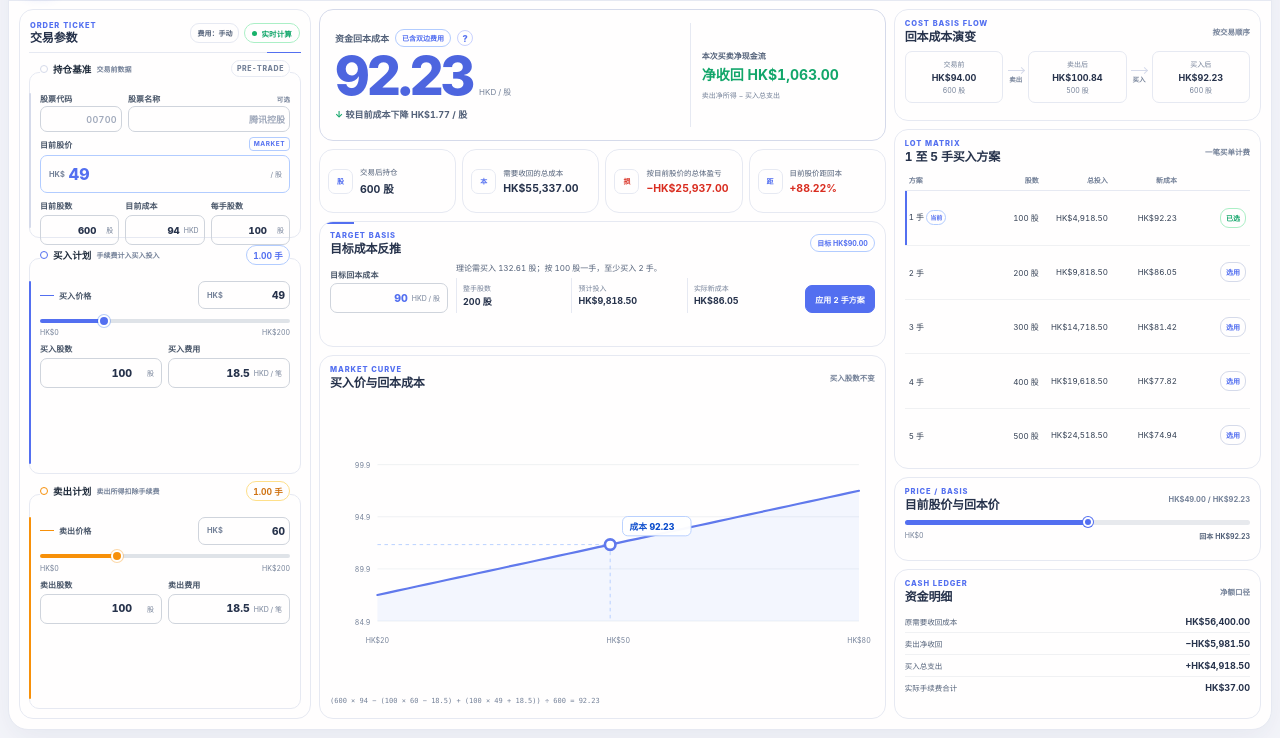
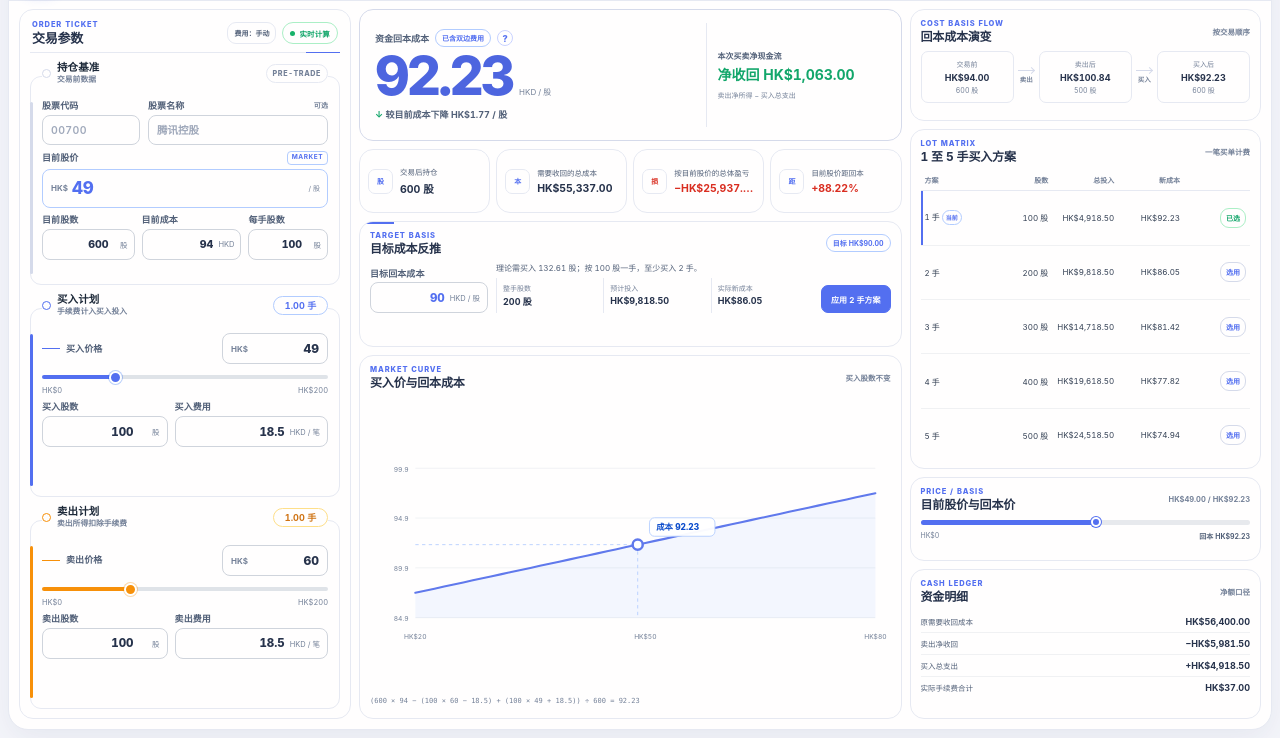
Before and after one commit to ajinggo/costbuddy, a plain HTML site: page index.html in a window 1280 px wide. Shown: the part 62-800 px from the top of the page. Drawn offline with Linux system fonts and the light colour scheme.

Commit message:
Polish transaction parameter layout

```diff
--- a/index.html
+++ b/index.html
@@ -8,7 +8,7 @@
   <meta name="apple-mobile-web-app-title" content="成本小算盘">
   <title>港股成本小算盘</title>
   <link rel="icon" href="favicon.svg" type="image/svg+xml">
-  <link rel="stylesheet" href="styles.css">
+  <link rel="stylesheet" href="styles.css?v=20260727-12">
 </head>
 <body>
   <main class="app-shell">
--- a/styles.css
+++ b/styles.css
@@ -1194,3 +1194,272 @@ input[type="range"]::-webkit-slider-thumb {
   .stock-identity-grid { margin-bottom: 4px; }
   .result-insight { margin-top: 3px; font-size: 7.5px; }
 }
+
+/* Transaction ticket spacing pass: clearer hierarchy without colored module fills. */
+.dashboard {
+  grid-template-columns: clamp(308px, 26vw, 332px) minmax(0, 1fr);
+}
+
+.controls {
+  grid-template-rows: 34px minmax(0, 1.1fr) minmax(0, 1fr) minmax(0, 1fr);
+  gap: 8px;
+  padding: 9px 10px;
+}
+
+.controls-header {
+  padding-inline: 2px;
+}
+
+.controls-header h2 {
+  font-size: 13px;
+  letter-spacing: -.02em;
+}
+
+.controls-header-tools {
+  gap: 6px;
+}
+
+.fee-mode-button,
+.live-chip {
+  height: 22px;
+}
+
+.control-section {
+  padding: 9px 11px 10px;
+  border-radius: 11px;
+}
+
+.control-section::after {
+  top: 10px;
+  bottom: 10px;
+  width: 3px;
+}
+
+.control-section legend {
+  min-height: 31px;
+  padding-bottom: 7px;
+}
+
+.legend-heading {
+  display: grid;
+  min-width: 0;
+  grid-template-columns: 8px minmax(0, 1fr);
+  grid-template-rows: auto auto;
+  column-gap: 7px;
+  row-gap: 1px;
+  align-items: center;
+}
+
+.legend-heading::before {
+  grid-column: 1;
+  grid-row: 1 / span 2;
+  align-self: center;
+  width: 7px;
+  height: 7px;
+  margin: 0;
+}
+
+.legend-heading > span,
+.legend-heading small {
+  grid-column: 2;
+  min-width: 0;
+}
+
+.legend-heading > span {
+  grid-row: 1;
+  font-size: 10.5px;
+  line-height: 1.15;
+}
+
+.legend-heading small {
+  grid-row: 2;
+  overflow: hidden;
+  color: var(--faint);
+  font-size: 7.8px;
+  line-height: 1.2;
+  text-overflow: ellipsis;
+  white-space: nowrap;
+}
+
+.legend-note,
+.legend-value {
+  flex: 0 0 auto;
+}
+
+.legend-note {
+  padding: 4px 6px;
+  font-size: 7.2px;
+}
+
+.legend-value {
+  min-width: 55px;
+  padding: 4px 7px;
+  font-size: 9px;
+  line-height: 1;
+}
+
+.field,
+.stock-identity-grid .field {
+  gap: 4px;
+}
+
+.field > span:first-child,
+.field-title,
+.slider-heading label,
+.target-inline-field > span:first-child {
+  color: var(--muted);
+  font-size: 9px;
+  line-height: 1.15;
+}
+
+.input-wrap {
+  height: 31px;
+  border-radius: 8px;
+}
+
+.input-wrap input {
+  height: 29px;
+  padding-inline: 8px 5px;
+  font-size: 11.5px;
+}
+
+.input-wrap small {
+  min-width: 28px;
+  padding-right: 7px;
+  color: var(--faint);
+  font-size: 7.5px;
+}
+
+.stock-identity-grid {
+  grid-template-columns: 98px minmax(0, 1fr);
+  gap: 8px;
+  margin-bottom: 6px;
+}
+
+.stock-identity-grid .input-wrap {
+  height: 30px;
+}
+
+.stock-identity-grid .input-wrap input {
+  height: 28px;
+  padding-inline: 8px;
+  font-size: 10.5px;
+  text-align: left;
+}
+
+.stock-name-field > span:first-child b {
+  font-size: 7px;
+}
+
+.primary-market-field {
+  margin-bottom: 7px;
+}
+
+.primary-market-field .input-wrap {
+  height: 39px;
+}
+
+.primary-market-field .input-wrap input {
+  height: 37px;
+  font-size: 17px;
+}
+
+.primary-market-field .input-wrap::before,
+.price-input::before {
+  font-size: 8px;
+}
+
+.basis-field-grid {
+  grid-template-columns: 1fr 1.08fr .86fr;
+  gap: 7px;
+}
+
+.compact-field .input-wrap input {
+  padding-left: 6px;
+  font-size: 10.5px;
+}
+
+.compact-field .input-wrap small {
+  min-width: 20px;
+  padding-right: 6px;
+}
+
+.slider-field {
+  grid-template-columns: minmax(0, 1fr) 106px;
+  gap: 4px 8px;
+  margin-bottom: 7px;
+}
+
+.slider-heading::before {
+  width: 18px;
+  margin-right: 6px;
+}
+
+.price-input {
+  height: 31px;
+}
+
+.price-input input {
+  height: 29px;
+  padding-right: 8px;
+  font-size: 12px;
+}
+
+input[type="range"] {
+  height: 14px;
+  margin-top: 2px;
+}
+
+input[type="range"]::-webkit-slider-runnable-track {
+  height: 4px;
+}
+
+input[type="range"]::-webkit-slider-thumb {
+  width: 13px;
+  height: 13px;
+  margin-top: -4.5px;
+}
+
+.range-scale {
+  margin-top: -1px;
+  font-size: 7.5px;
+}
+
+.order-field-grid {
+  grid-template-columns: .9fr 1.1fr;
+  gap: 7px;
+}
+
+@media (max-height: 760px) {
+  .controls {
+    grid-template-rows: 34px minmax(0, 1.1fr) minmax(0, 1fr) minmax(0, 1fr);
+    gap: 7px;
+    padding: 8px 9px;
+  }
+
+  .control-section {
+    padding: 8px 10px 9px;
+  }
+
+  .control-section legend {
+    min-height: 29px;
+    padding-bottom: 6px;
+  }
+
+  .stock-identity-grid {
+    margin-bottom: 5px;
+  }
+
+  .primary-market-field {
+    margin-bottom: 6px;
+  }
+
+  .slider-field {
+    margin-bottom: 6px;
+  }
+}
+
+.control-section legend .legend-heading {
+  flex: 1 1 auto;
+  margin-right: 10px;
+}
```
